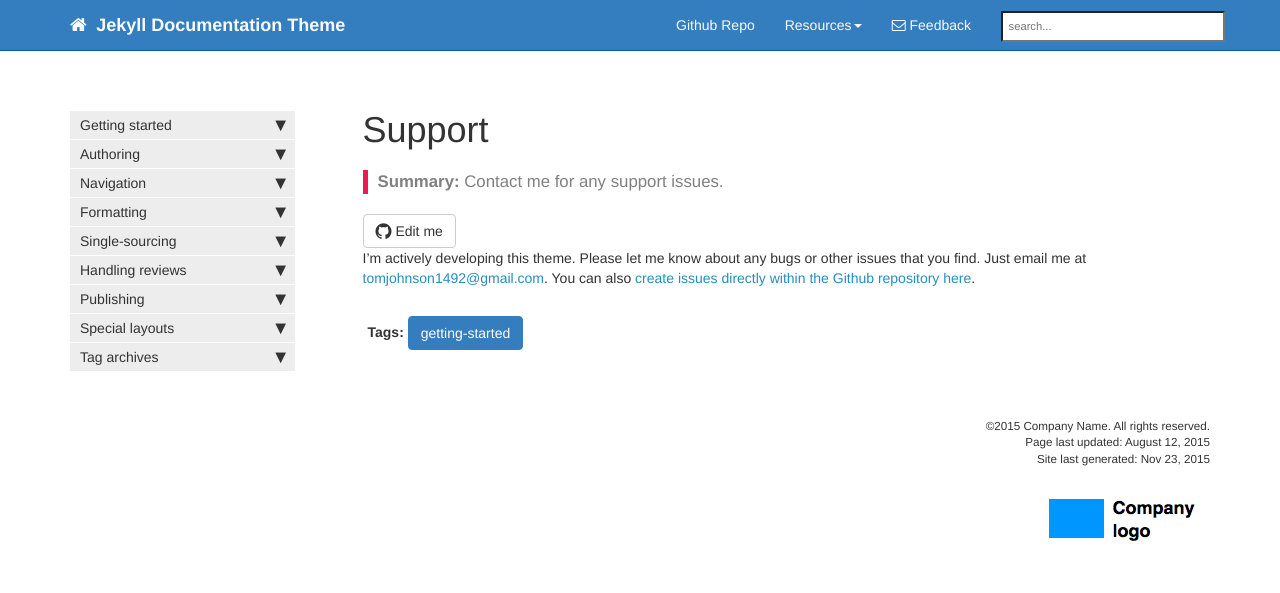
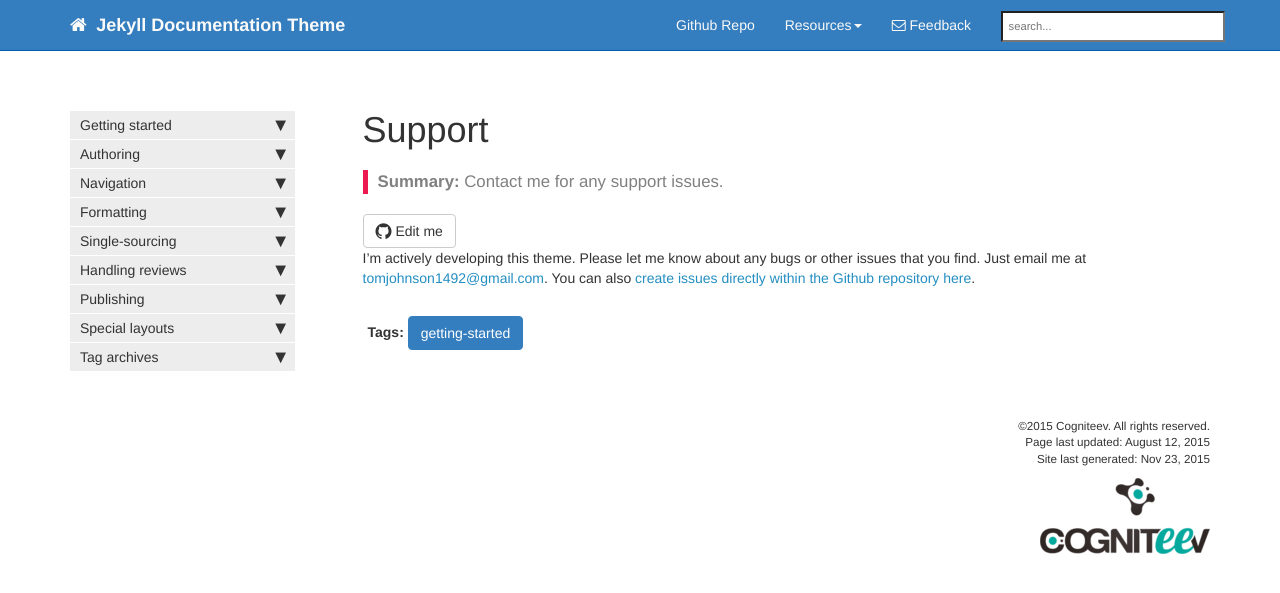
Before and after one commit to cogniteev/docido-python-sdk, a Jekyll site: the page built from doc_support.md, in a window 1280 px wide. Shown: the top 593 px of the page. Built offline with Jekyll 4.4.1, drawn with Linux system fonts in a browser that asks for light colours; nearby versions of some CDN libraries; library files that are not in the unit come from our copies; Markdown is read by kramdown in place of the engine named in the settings; comment, search, counter and statistics services are not loaded.

Commit message:
Cogniteev stylin

```diff
--- a/_data/strings.yml
+++ b/_data/strings.yml
@@ -3,4 +3,4 @@
 # placed here for translation purposes
 search_placeholder_text: search...
 search_no_results_text: No results found.
-copyright_line: "&copy;2015 Company Name. All rights reserved."
+copyright_line: "&copy;2015 Cogniteev. All rights reserved."
```
Also changed, not shown: images/company_logo.png, images/company_logo_big.png.
